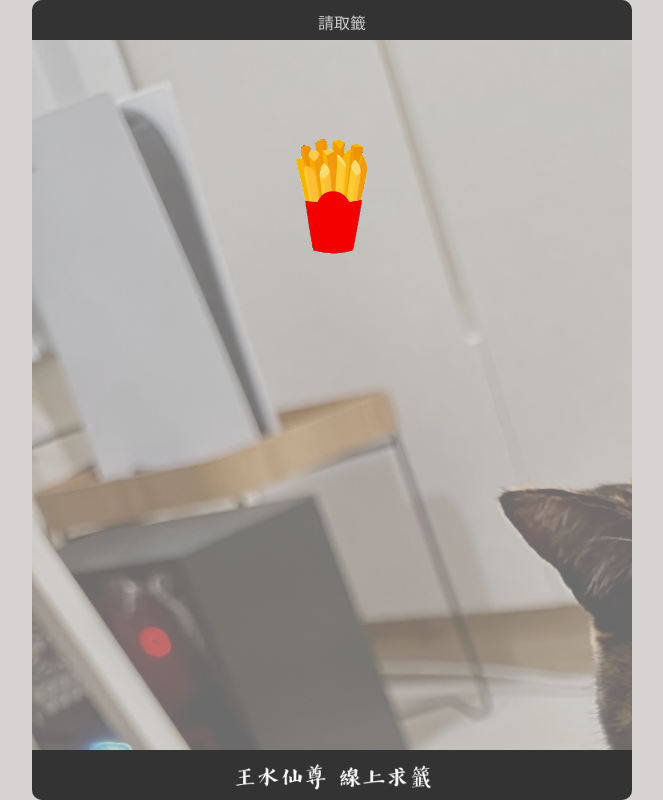
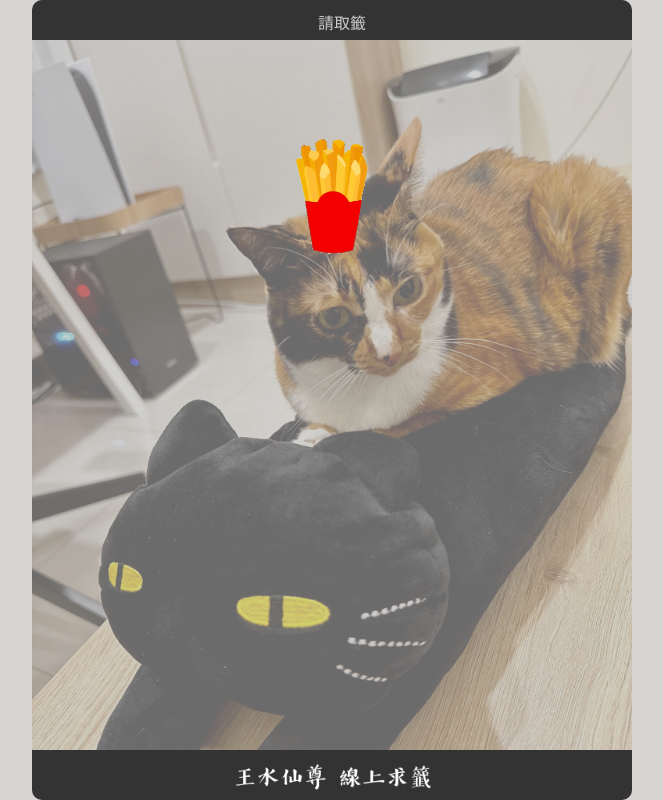
Before and after one commit to cameronmi/aqua-regia-oracle, a website: page index.html in a window 1280 px wide. Shown: the whole page, without its empty margins (308-971 px from the left). Drawn offline with nearby package versions, Linux system fonts and the light colour scheme.

Commit message:
fix kitten typo

```diff
--- a/style.scss
+++ b/style.scss
@@ -83,7 +83,7 @@ body {
   width: auto;
   max-height: 150vw;
   height: auto;
-  max-width: 75vph;
+  max-width: 75vh;
 }
 
 .container {
```
Also changed, not shown: build/style.css.
